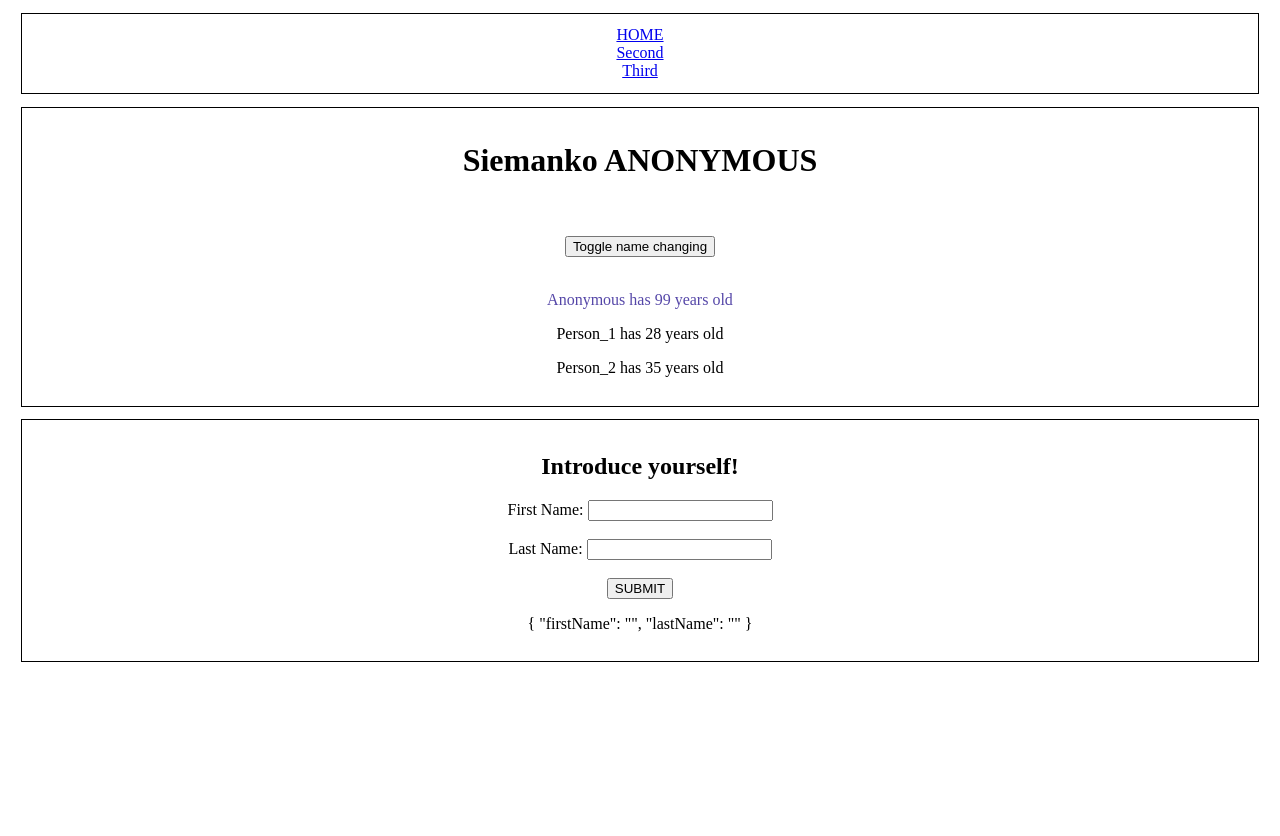
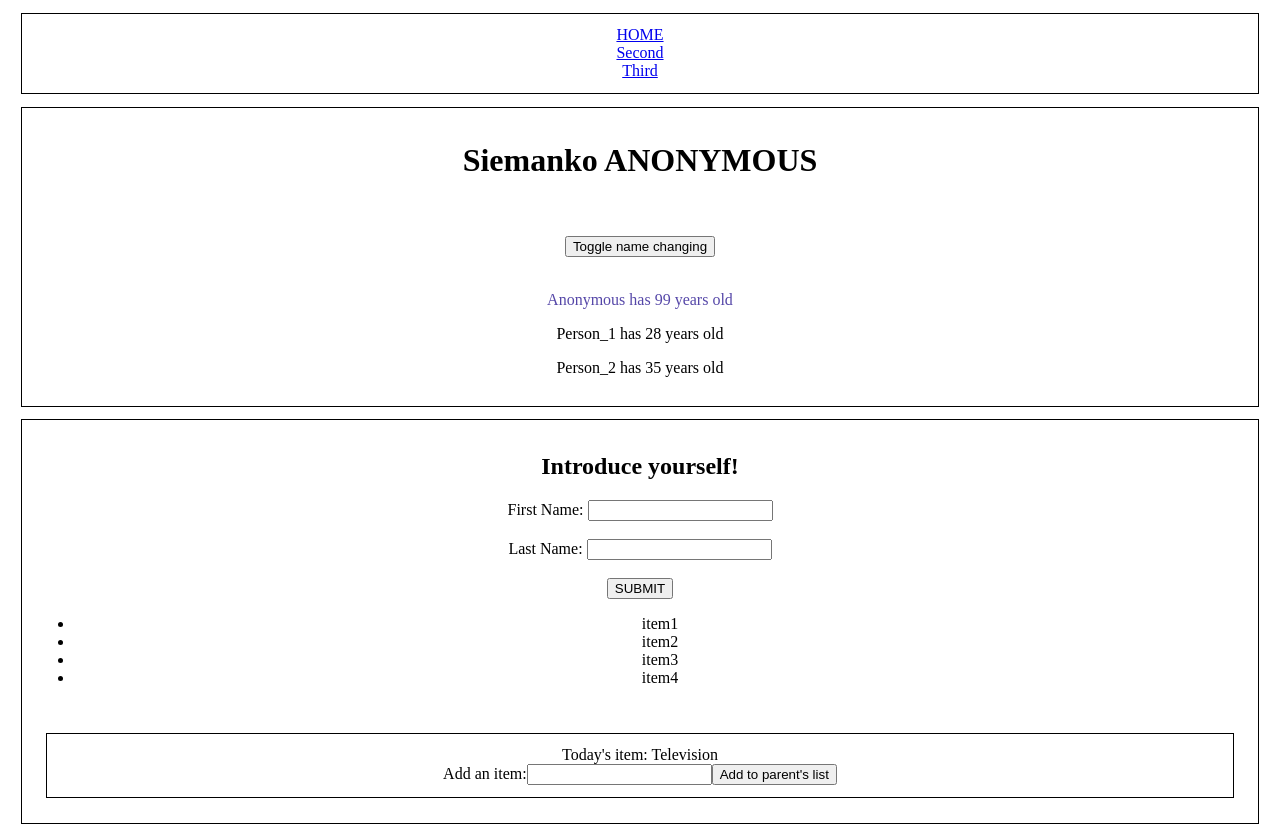
Before and after one commit to Stolarovsky/angularTest, an Angular app in the folder testApp/: page /thirdComponent in a window 1280 px wide. Before the commit the page ends 800 px from the top, so only its background shows below. Built offline with nearby package versions, Linux system fonts and the light colour scheme.

Commit message:
communication child<->parrent

```diff
--- a/testApp/src/app/app.module.ts
+++ b/testApp/src/app/app.module.ts
@@ -10,6 +10,7 @@ import { PersonsService } from './persons.service';
 import { SecondComponentComponent } from './second-component/second-component.component';
 import { ThirdComponentComponent } from './third-component/third-component.component';
 import { NavigationComponent } from './navigation/navigation.component';
+import { ChildComponent } from './child/child.component';
 
 @NgModule({
   declarations: [
@@ -17,7 +18,8 @@ import { NavigationComponent } from './navigation/navigation.component';
     NewComponentTestComponent,
     SecondComponentComponent,
     ThirdComponentComponent,
-    NavigationComponent
+    NavigationComponent,
+    ChildComponent
   ],
   imports: [
     BrowserModule,
--- /dev/null
+++ b/testApp/src/app/child/child.component.html
@@ -0,0 +1,9 @@
+<div class="main-container">
+
+    Today's item: {{item}}
+    <br>
+    <label for="item-input">Add an item:</label>
+    <input type="text" id="item-input" #newItem>
+    <button type="button" (click)="addNewItem(newItem.value)">Add to parent's list</button>
+
+</div>
--- /dev/null
+++ b/testApp/src/app/child/child.component.ts
@@ -0,0 +1,17 @@
+import { Component, EventEmitter, Input, Output } from '@angular/core';
+
+@Component({
+  selector: 'app-child',
+  templateUrl: './child.component.html',
+  styleUrls: ['./child.component.css']
+})
+export class ChildComponent {
+
+  @Input() item = '';
+  @Output() newItemEvent = new EventEmitter<string>();
+
+  addNewItem(value: string) {
+    this.newItemEvent.emit(value);
+  }
+
+}
--- a/testApp/src/app/third-component/third-component.component.html
+++ b/testApp/src/app/third-component/third-component.component.html
@@ -12,8 +12,18 @@
         <button type="submit">SUBMIT</button>
     </form>
 
-    <p>
+    <!-- <p>
         {{myForm.value | json}}
-    </p>
+    </p> -->
+
+    <ul>
+        <li *ngFor="let item of items">{{item}}</li>
+    </ul>
+    <br>
+
+
+    <app-child [item]="currentItem" (newItemEvent)="addItem($event)">
+
+    </app-child>
 
 </div>
--- a/testApp/src/app/third-component/third-component.component.ts
+++ b/testApp/src/app/third-component/third-component.component.ts
@@ -7,6 +7,13 @@ import { FormGroup, FormControl } from '@angular/forms';
   styleUrls: ['./third-component.component.css']
 })
 export class ThirdComponentComponent {
+  currentItem = 'Television';
+
+  items = ['item1', 'item2', 'item3', 'item4'];
+
+  addItem(newItem: string) {
+    this.items.push(newItem);
+  }
 
   myForm = new FormGroup({
     firstName: new FormControl(''),
--- a/testApp/tsconfig.json
+++ b/testApp/tsconfig.json
@@ -22,7 +22,8 @@
     "lib": [
       "ES2022",
       "dom"
-    ]
+    ],
+    // "strictPropertyInitialization": false
   },
   "angularCompilerOptions": {
     "enableI18nLegacyMessageIdFormat": false,
```
Also changed, not shown: testApp/src/app/child/child.component.css (added), 1 other file (tests, documents, lock files or other folders).
